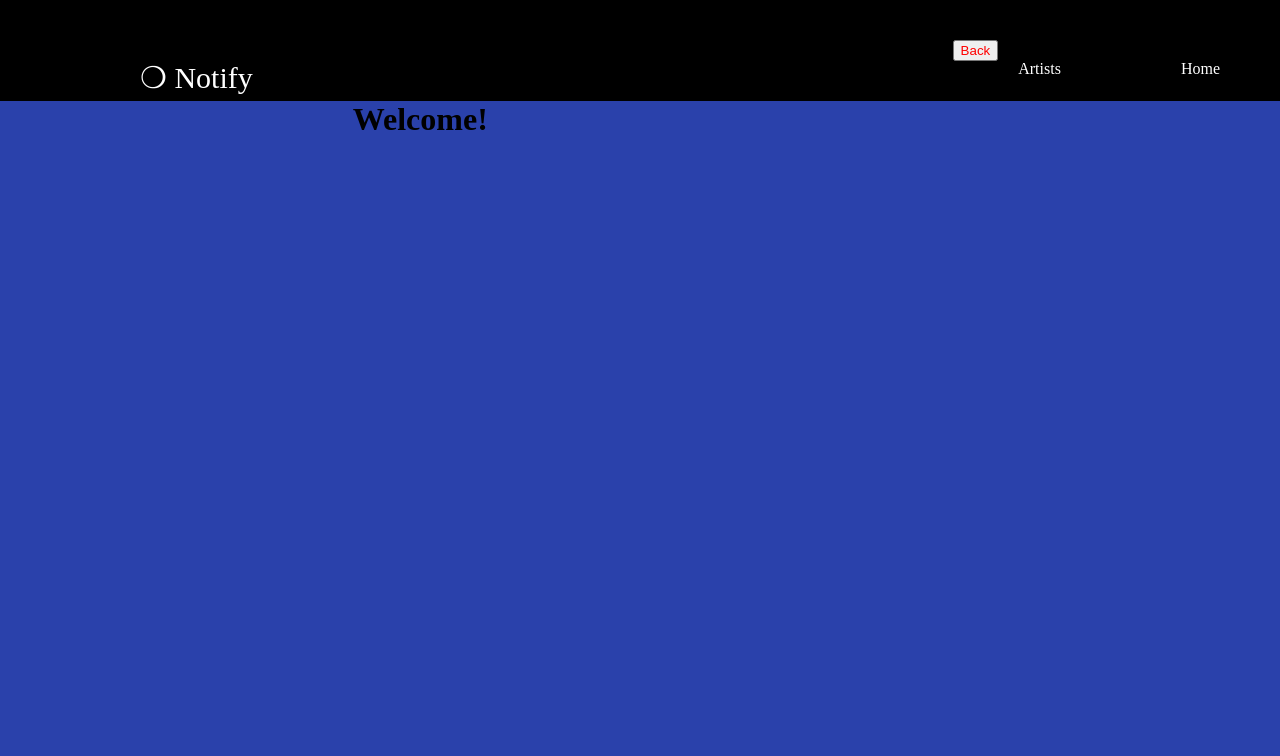
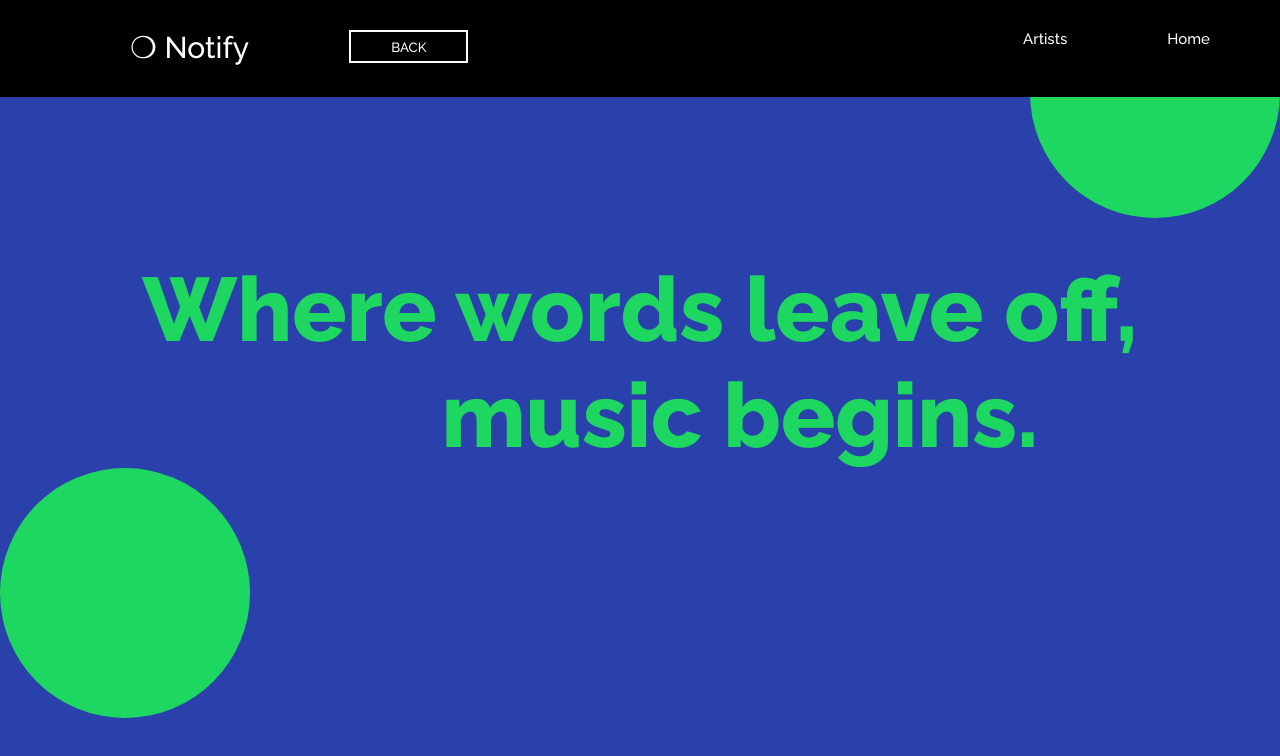
Before and after one commit to Rachiey/react-music-app, a React app: page / in a window 1280 px wide. Shown: the top 756 px of the page. Built offline with nearby package versions, Linux system fonts and the light colour scheme.

Commit message:
added more styling

```diff
--- a/src/layout/Header/style.css
+++ b/src/layout/Header/style.css
@@ -1,12 +1,15 @@
+@import url('https://fonts.googleapis.com/css2?family=Raleway:wght@500&display=swap');
+
 nav {
     width: 100vw;
-    position: sticky;
+    position: fixed;
+    top: 0;
     background-color: black;
-    padding: 40px;
+    padding: 30px;
     display: block;
     justify-content: space-around;
     color: white;
-
+    font-family: 'Raleway', sans-serif;
     text-align:right;
 
 }
@@ -17,20 +20,24 @@ nav {
     text-align: center;
     margin-left: 100px;
     font-size: 30px;
+}
 
-}
 
 a {
     text-decoration: none;
     color: white;
-    margin: 20px;
     float: right;
     margin-right: 100px;
+    font-size: 15px;
 
 }
 
 a:hover {
     color: #1ED761;
+}
+
+.notify:hover {
+    color: white;
 }
 
 .current {
@@ -39,5 +46,22 @@ a:hover {
 }
 
 #back-button {
-    color: red;
+    background-color: transparent;
+    font-family: 'Raleway', sans-serif;
+    display:block;
+    padding:0.5em 3em;
+    border:0.16em solid #FFFFFF;
+    margin:0 0.3em 0.3em 0;
+    box-sizing: border-box;
+    text-decoration:none;
+    text-transform:uppercase;
+    font-weight:400;
+    color:#FFFFFF;
+    text-align:center;
+    transition: all 0.15s;
 }
+
+#back-button:hover {
+    color:#DDDDDD;
+    border-color:#1ED761;
+}
--- a/src/pages/Home/index.jsx
+++ b/src/pages/Home/index.jsx
@@ -1,4 +1,10 @@
 import React from 'react';
 import './style.css';
 
-export const Home = () => <h1>Welcome!</h1>
+export const Home = () =>
+<>
+<h1 className="line1">Where words leave off,</h1>
+<h1 className="line2">music begins.</h1>
+<div className="circle"></div>
+<div className="circleTwo"></div>
+</>
--- a/src/pages/Home/style.css
+++ b/src/pages/Home/style.css
@@ -1,3 +1,5 @@
+@import url('https://fonts.googleapis.com/css2?family=Raleway:wght@800&display=swap');
+
 * {
     margin: 0;
 }
@@ -5,3 +7,50 @@ body {
     margin: 0;
     background-color: #2a41ab;
 }
+
+h1.line1 {
+    color: #1ED761;
+    height: 90%;
+    width:100%;
+    display:flex;
+    align-items: center;
+    justify-content: center;
+    margin-top: 20%;
+    font-family: 'Raleway', sans-serif;
+    font-size: 90px;
+    margin-right: 100px;
+}
+h1.line2 {
+    color: #1ED761;
+    height: 90%;
+    width:100%;
+    display:flex;
+    align-items: center;
+    justify-content: center;
+    font-family: 'Raleway', sans-serif;
+    font-size: 90px;
+    margin-left: 100px;
+}
+
+.circle {
+    height: 250px;
+    width: 250px;
+    background-color: #1ED761;
+    border-radius: 50%;
+    margin-right: 200px;
+    float: left;
+
+  }
+
+
+.circleTwo {
+    height: 250px;
+    width: 250px;
+    background-color: #1ED761;
+    border-radius: 50%;
+    margin-right: 300;
+    float: right;
+    margin-top: -500px;
+
+
+  }
```
